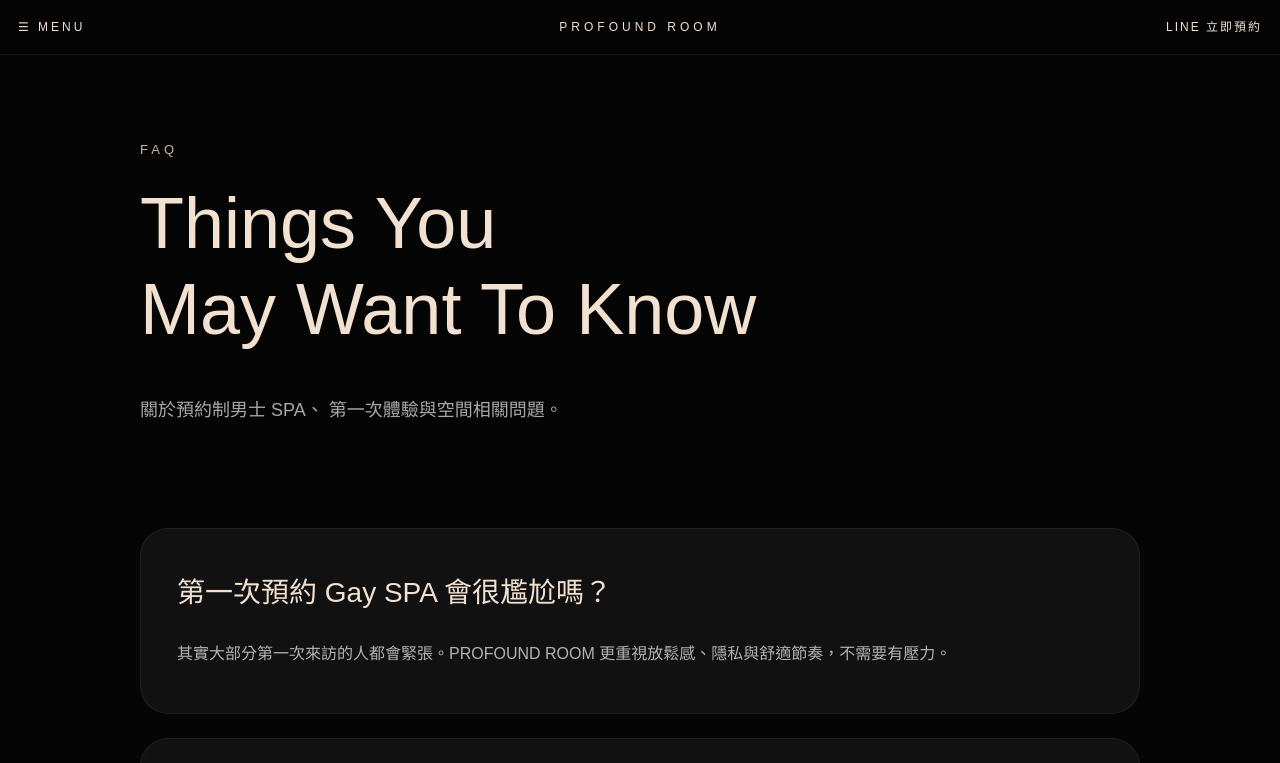
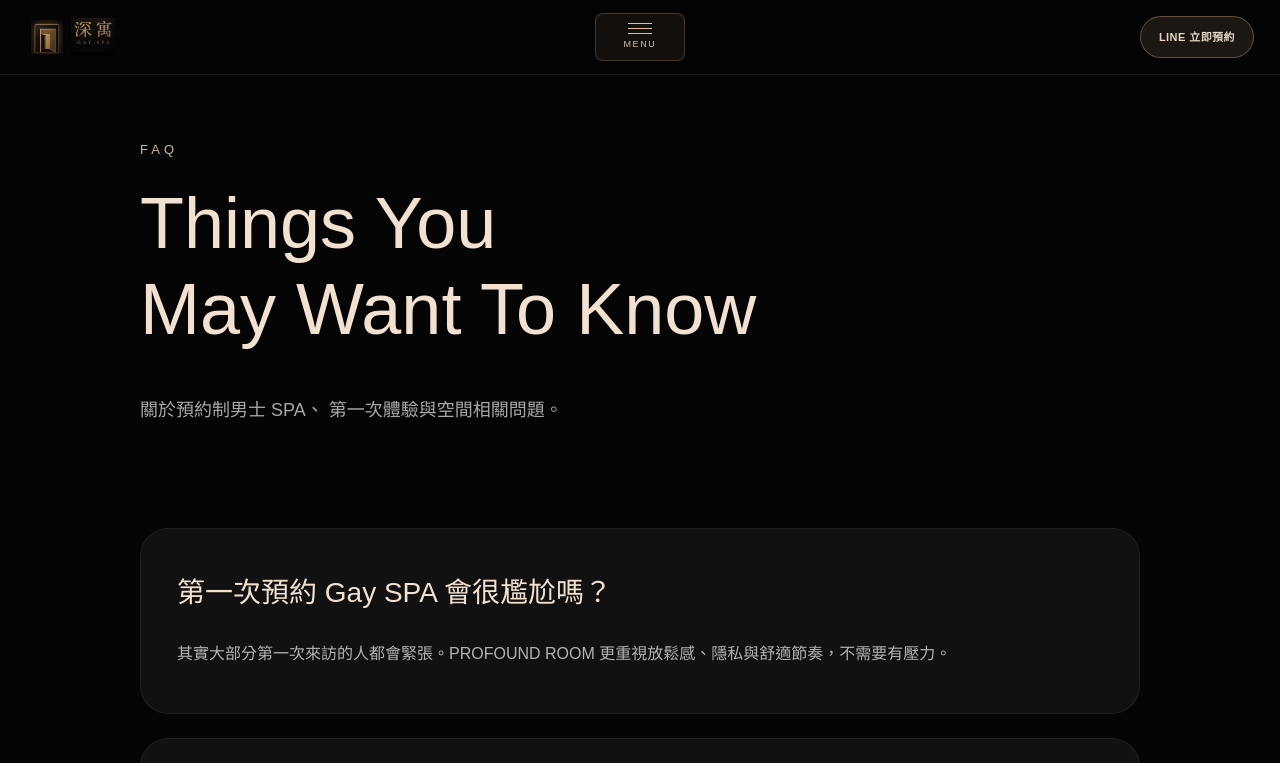
Before and after one commit to profoundroomkh/profound-room, a Next.js app: page /faq in a window 1280 px wide. Shown: the top 763 px of the page. Built offline with nearby package versions, Linux system fonts and the light colour scheme.

Commit message:
Use full brand lockup in header

```diff
--- a/components/Header.js
+++ b/components/Header.js
@@ -1,82 +1,57 @@
 'use client'
 
+import Image from 'next/image'
 import { useState } from 'react'
 import HamburgerMenu from './HamburgerMenu'
+import styles from './Header.module.css'
+
+const LINE_URL = 'https://line.me/R/ti/p/@637fbbyh'
 
 export default function Header() {
   const [open, setOpen] = useState(false)
 
   return (
     <>
-      <header
-        style={{
-          position: 'fixed',
-          top: 0,
-          left: 0,
-          width: '100%',
-          zIndex: 999,
-          background: 'rgba(5,5,5,0.92)',
-          backdropFilter: 'blur(12px)',
-          borderBottom:
-            '1px solid rgba(255,255,255,0.06)',
-        }}
-      >
-        <div
-          style={{
-            position: 'relative',
-            display: 'flex',
-            alignItems: 'center',
-            justifyContent: 'space-between',
-            padding: '18px 18px',
-            color: '#f2e1d0',
-          }}
-        >
+      <header className={styles.header}>
+        <div className={styles.headerInner}>
+          <a className={styles.logoLink} href="/" aria-label="回到深寓首頁">
+            <Image
+              src="/images/profound-logo-lockup.png"
+              alt="深寓 PROFOUND ROOM GAY SPA"
+              width={180}
+              height={43}
+              priority
+            />
+          </a>
+
           <button
+            className={styles.menuButton}
+            type="button"
             onClick={() => setOpen(true)}
-            style={{
-              background: 'transparent',
-              border: 'none',
-              color: '#f2e1d0',
-              letterSpacing: '3px',
-              fontSize: '12px',
-              cursor: 'pointer',
-            }}
+            aria-label="開啟網站選單"
+            aria-expanded={open}
           >
-            ☰ MENU
+            <span className={styles.menuIcon} aria-hidden="true">
+              <span />
+              <span />
+              <span />
+            </span>
+            <span>MENU</span>
           </button>
 
-          <div
-            style={{
-              position: 'absolute',
-              left: '50%',
-              transform: 'translateX(-50%)',
-              letterSpacing: '4px',
-              fontSize: '12px',
-              whiteSpace: 'nowrap',
-            }}
+          <a
+            className={styles.reservationLink}
+            href={LINE_URL}
+            target="_blank"
+            rel="noreferrer"
           >
-            PROFOUND ROOM
-          </div>
-
-          <a
-            href='https://line.me/R/ti/p/@637fbbyh'
-            target='_blank'
-            style={{
-              color: '#f2e1d0',
-              textDecoration: 'none',
-              letterSpacing: '2px',
-              fontSize: '12px',
-            }}
-          >
-            LINE 立即預約
+            <span className={styles.reservationLong}>LINE 立即預約</span>
+            <span className={styles.reservationShort}>LINE</span>
           </a>
         </div>
       </header>
 
-      <HamburgerMenu
-        open={open}
-        setOpen={setOpen}
-      />
+      <HamburgerMenu open={open} setOpen={setOpen} />
     </>
   )
 }
--- /dev/null
+++ b/components/Header.module.css
@@ -0,0 +1,180 @@
+.header {
+  position: fixed;
+  z-index: 999;
+  top: 0;
+  right: 0;
+  left: 0;
+  border-bottom: 1px solid rgba(185, 151, 125, 0.14);
+  background: rgba(5, 5, 5, 0.92);
+  box-shadow: 0 12px 32px rgba(0, 0, 0, 0.2);
+  backdrop-filter: blur(14px);
+}
+
+.headerInner {
+  position: relative;
+  display: grid;
+  grid-template-columns: 1fr auto 1fr;
+  min-height: 64px;
+  align-items: center;
+  padding: 0 14px;
+}
+
+.logoLink {
+  display: flex;
+  width: 150px;
+  height: 48px;
+  align-items: center;
+  justify-content: flex-start;
+  overflow: hidden;
+  border-radius: 4px;
+  text-decoration: none;
+}
+
+.logoLink img {
+  width: 150px;
+  height: 40px;
+  object-fit: contain;
+  object-position: left center;
+  filter: saturate(0.82) brightness(0.9);
+}
+
+.menuButton {
+  display: inline-flex;
+  min-width: 68px;
+  min-height: 48px;
+  flex-direction: column;
+  align-items: center;
+  justify-content: center;
+  gap: 4px;
+  padding: 5px 10px;
+  border: 1px solid rgba(185, 151, 125, 0.28);
+  border-radius: 8px;
+  background: rgba(185, 151, 125, 0.08);
+  color: #d6c0ac;
+  cursor: pointer;
+  font-family: Arial, sans-serif;
+  font-size: 9px;
+  letter-spacing: 0.18em;
+  transition:
+    transform 160ms cubic-bezier(0.23, 1, 0.32, 1),
+    background 180ms cubic-bezier(0.23, 1, 0.32, 1),
+    border-color 180ms cubic-bezier(0.23, 1, 0.32, 1);
+}
+
+.menuButton:hover {
+  border-color: rgba(185, 151, 125, 0.58);
+  background: rgba(185, 151, 125, 0.15);
+}
+
+.menuButton:active {
+  transform: scale(0.97);
+}
+
+.menuButton:focus-visible,
+.logoLink:focus-visible,
+.reservationLink:focus-visible {
+  outline: 2px solid #d8b89f;
+  outline-offset: 3px;
+}
+
+.menuIcon {
+  display: grid;
+  width: 24px;
+  gap: 4px;
+}
+
+.menuIcon span {
+  display: block;
+  height: 1px;
+  background: #d6c0ac;
+}
+
+.reservationLink {
+  justify-self: end;
+  display: inline-flex;
+  min-height: 40px;
+  align-items: center;
+  justify-content: center;
+  padding: 0 13px;
+  border: 1px solid rgba(185, 151, 125, 0.45);
+  border-radius: 999px;
+  background: rgba(185, 151, 125, 0.13);
+  color: #e5d4c3;
+  font-family: Arial, sans-serif;
+  font-size: 10px;
+  font-weight: 600;
+  letter-spacing: 0.04em;
+  text-decoration: none;
+  transition:
+    transform 160ms cubic-bezier(0.23, 1, 0.32, 1),
+    background 180ms cubic-bezier(0.23, 1, 0.32, 1);
+}
+
+.reservationLink:hover {
+  background: rgba(185, 151, 125, 0.24);
+}
+
+.reservationLink:active {
+  transform: scale(0.97);
+}
+
+.reservationShort {
+  display: none;
+}
+
+@media (min-width: 680px) {
+  .headerInner {
+    min-height: 74px;
+    padding: 0 26px;
+  }
+
+  .logoLink {
+    width: 190px;
+    height: 54px;
+  }
+
+  .logoLink img {
+    width: 190px;
+    height: 45px;
+  }
+
+  .menuButton {
+    min-width: 90px;
+  }
+
+  .reservationLink {
+    min-height: 42px;
+    padding: 0 18px;
+    font-size: 11px;
+  }
+}
+
+@media (max-width: 380px) {
+  .headerInner {
+    padding: 0 8px;
+  }
+
+  .logoLink {
+    width: 130px;
+  }
+
+  .logoLink img {
+    width: 130px;
+    height: 36px;
+  }
+
+  .reservationLong {
+    display: none;
+  }
+
+  .reservationShort {
+    display: inline;
+  }
+}
+
+@media (prefers-reduced-motion: reduce) {
+  .menuButton,
+  .reservationLink {
+    transition: none;
+  }
+}
```
Also changed, not shown: public/images/profound-logo-lockup.png (added).
